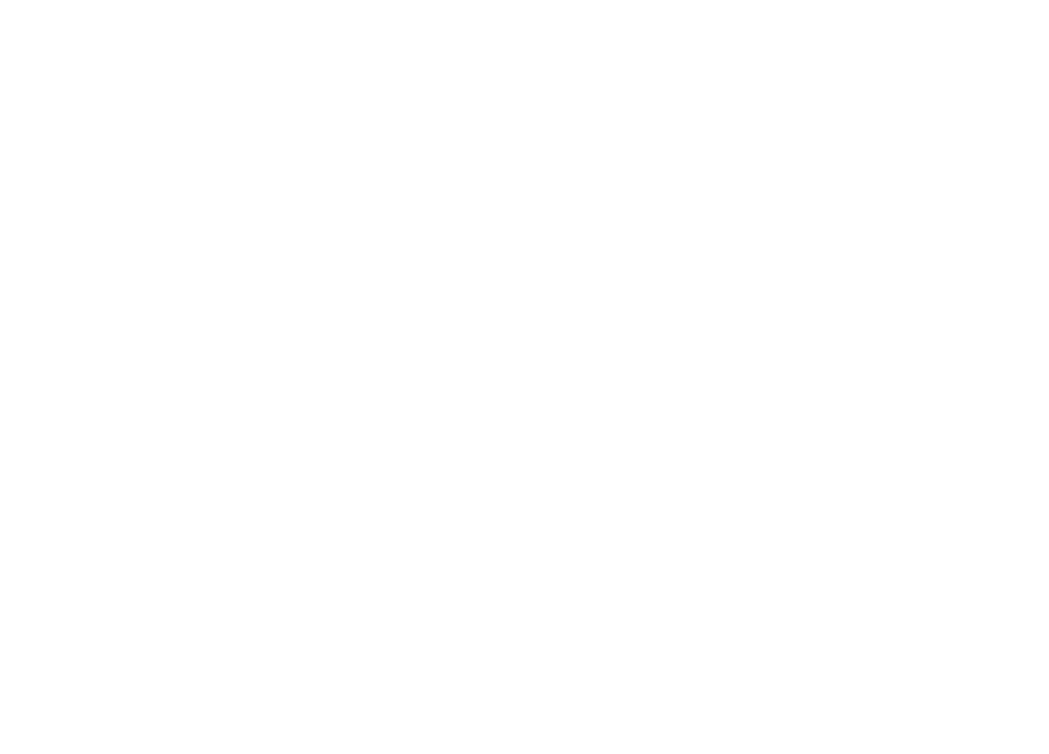
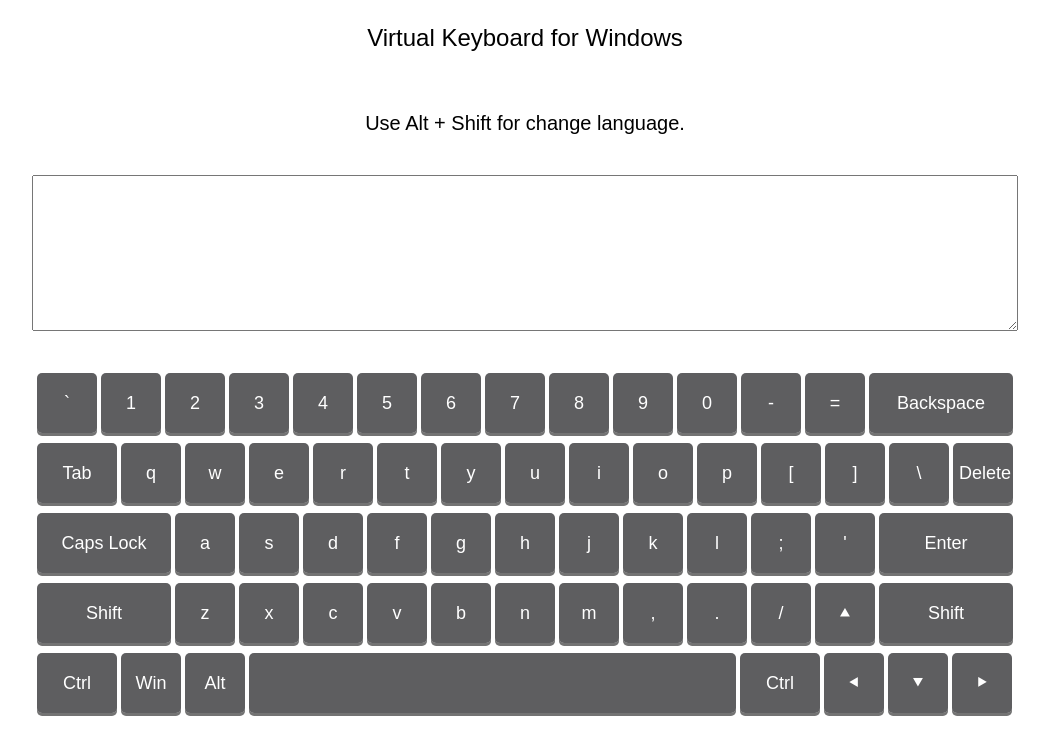
Before and after one commit to SashaPilevich/virtual-keyboard, a website with bundled scripts: page index.html in a window 1280 px wide. Shown: the whole page, without its empty margins (115-1164 px from the left). Built offline with nearby package versions, Linux system fonts and the light colour scheme.

Commit message:
feat:add keyboard and style for it

```diff
--- a/index.html
+++ b/index.html
@@ -4,9 +4,10 @@
   <meta charset="UTF-8">
   <meta http-equiv="X-UA-Compatible" content="IE=edge">
   <meta name="viewport" content="width=device-width, initial-scale=1.0">
+  <link rel="stylesheet" href="./src/style.css">
   <title>Virtual Keyboard</title>
 </head>
 <body>
-  <script src="index.js" type="module"></script>
+  <script src="./src/index.js" type="module"></script>
 </body>
 </html>
--- a/src/index.js
+++ b/src/index.js
@@ -0,0 +1,5 @@
+import { Keyboard } from "./keyboard.js";
+window.addEventListener("DOMContentLoaded", () => {
+  const keyboard = new Keyboard();
+  keyboard.init();
+});
--- /dev/null
+++ b/src/keyboard.js
@@ -0,0 +1,35 @@
+import { keyboardData } from "./keyboardData.js";
+import { initKeyboardPage } from "./keyboardPage.js";
+
+const keyboardObj = {};
+const keyboardFragment = document.createElement("div");
+keyboardFragment.classList.add("keyboard-container");
+
+export class Keyboard {
+  constructor(){
+    this.lang = localStorage.getItem("language") === "ru" ? "ru" : "en";
+    this.capsLock = false;
+  }
+  init(){
+    this.textarea = document.createElement("textarea");
+    this.textarea.classList.add("textarea-keyboard");
+    this.textarea.setAttribute("rows", 10);
+    this.textarea.setAttribute("cols", 110);
+    for (let array of keyboardData) {
+      let keyboardRow = document.createElement("div");
+      keyboardRow.classList.add("keyboard-row");
+      for (let key of array) {
+        keyboardObj[key.code] = key.lang;
+        keyboardObj[key.code].state = key.state;
+        let keyBtn = document.createElement("button");
+        keyBtn.setAttribute("id", key.code);
+        keyBtn.classList.add("keyboard-btn");
+        keyBtn.classList.add(`keyboard-btn-${key.size}`);
+        keyBtn.textContent = key.lang.en;
+        keyboardRow.append(keyBtn);
+      }
+      keyboardFragment.append(keyboardRow);
+    }
+    initKeyboardPage(this.textarea,keyboardFragment)
+  }
+}
--- a/src/keyboardData.js
+++ b/src/keyboardData.js
@@ -359,10 +359,15 @@
     {
       code: "Space",
       state: true,
-      lang: { en: " ", ru: " " },
+      lang: { en: "", ru: "" },
       size:"xl-large",
     },
-
+    {
+      code: "ControlRight",
+      state: true,
+      lang: { en: "Ctrl", ru: "Ctrl" },
+      size:"xxs-large",
+    },
     {
       code: "ArrowLeft",
       state: true,
@@ -381,11 +386,6 @@
       lang: { en: "⯈", ru: "⯈" },
       size:"middle",
     },
-    {
-      code: "ControlRight",
-      state: true,
-      lang: { en: "Ctrl", ru: "Ctrl" },
-      size:"middle",
-    },
+
   ]
 ]
--- /dev/null
+++ b/src/keyboardPage.js
@@ -0,0 +1,12 @@
+export const initKeyboardPage=(textarea,keyboard)=>{
+  const mainContainer = document.createElement("div");
+  mainContainer.classList.add("main-container");
+  const title = document.createElement("h1");
+  title.classList.add("title");
+  title.textContent = "Virtual Keyboard for Windows";
+  const hotKeysInformation = document.createElement("p");
+  hotKeysInformation.classList.add("hot-keys-information");
+  hotKeysInformation.textContent = "Use Alt + Shift for change language.";
+  mainContainer.append(title,hotKeysInformation,textarea,keyboard)
+  document.body.append(mainContainer);
+}
--- a/src/style.css
+++ b/src/style.css
@@ -0,0 +1,85 @@
+body {
+  font-size: 18px;
+  font-family: Arial, Helvetica, sans-serif;
+  font-weight: 400;
+  color: black;
+}
+
+.main-container {
+  display: flex;
+  flex-direction: column;
+}
+
+.title {
+  font-size: 24px;
+  font-weight: 500;
+  margin-bottom: 40px;
+  text-align: center;
+}
+
+.hot-keys-information {
+  font-size: 20px;
+  margin-bottom: 40px;
+  text-align: center;
+}
+
+.textarea-keyboard {
+  width: 980px;
+  margin: 0 auto 40px;
+}
+
+.keyboard-container {
+  margin: 0 auto;
+}
+.keyboard-row {
+  display: flex;
+  margin-bottom: 6px;
+}
+
+button {
+  border: none;
+  outline: none;
+  background: transparent;
+}
+
+.keyboard-btn {
+  position: relative;
+  top: 0;
+  width: 60px;
+  height: 60px;
+  background: rgba(18, 18, 22, 68%);
+  font-size: 18px;
+  color: white;
+  box-shadow: 0px 3px 0px rgba(49, 49, 50, 0.68);
+  border-radius: 5px;
+  margin: 2px;
+  cursor: pointer;
+  transition: all 0.4s ease-in-out;
+}
+
+.keyboard-btn:hover {
+  background: goldenrod;
+  color: black;
+}
+
+.keyboard-btn:active {
+  box-shadow: 0px 0px 0px rgba(49, 49, 50, 0.68);
+  top: 3px;
+}
+
+.keyboard-btn.keyboard-btn-xs-large,
+.keyboard-btn.keyboard-btn-xxs-large {
+  width: 80px;
+}
+.keyboard-btn.keyboard-btn-s-large {
+  width: 144px;
+}
+.keyboard-btn.keyboard-btn-m-large {
+  width: 134px;
+}
+.keyboard-btn.keyboard-btn-l-large {
+  width: 134px;
+}
+.keyboard-btn.keyboard-btn-xl-large {
+  width: 487px;
+}
```
Also changed, not shown: .eslintrc.js (added), .eslintrc.json (deleted).
